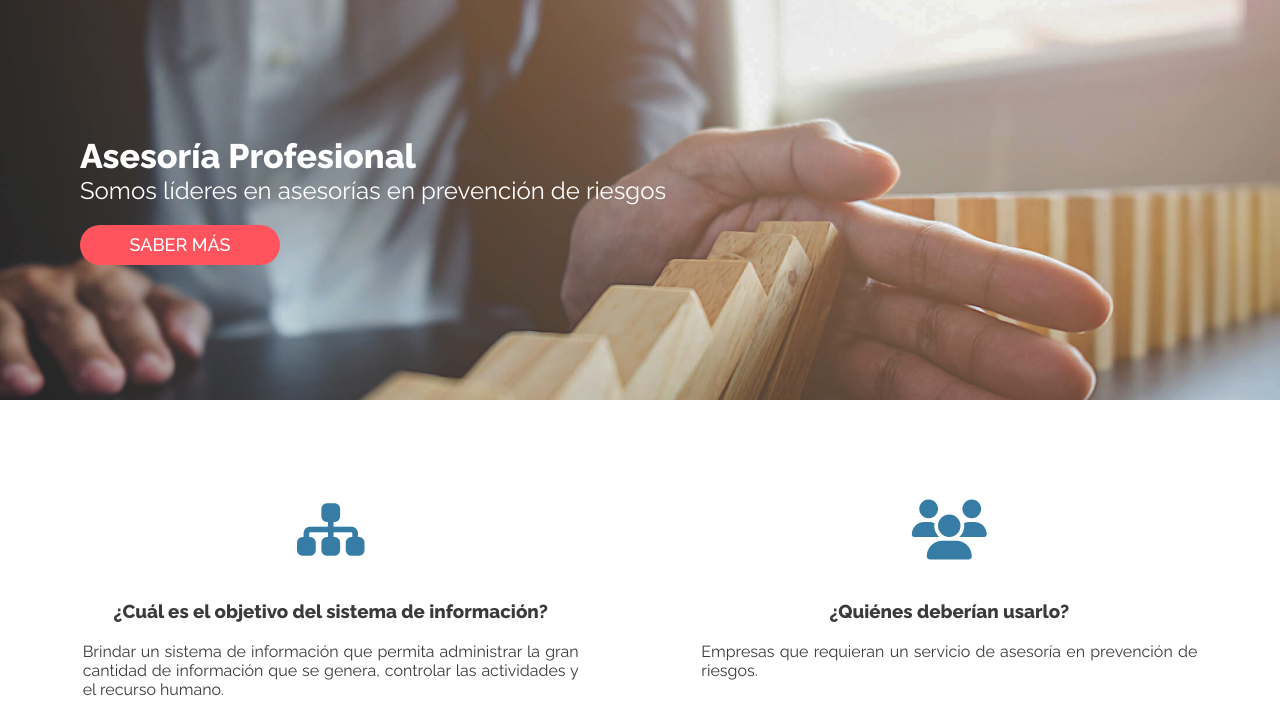
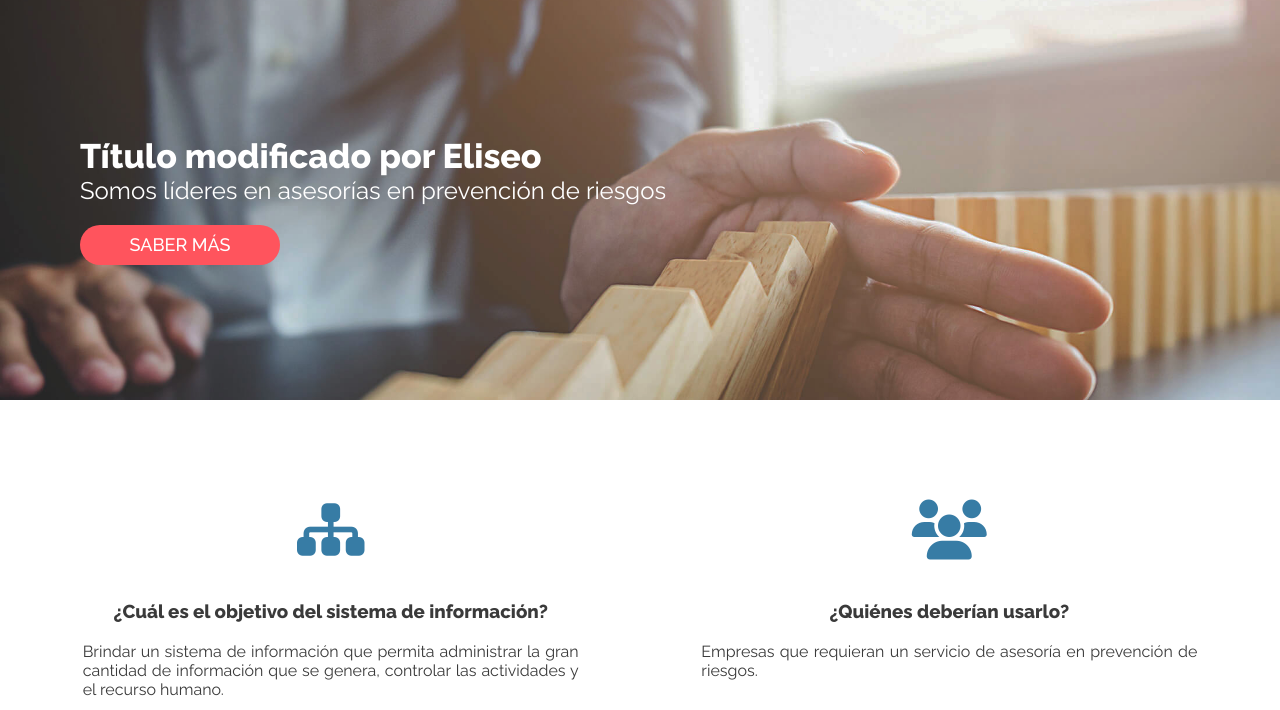
Before and after one commit to TeamBurbuja/Ejercicio-Grupal-N13, a plain HTML site: page index.html in a window 1280 px wide. Shown: the part 90-800 px from the top of the page. Drawn offline with Linux system fonts and the light colour scheme.

Commit message:
Cambio realizado en la rama Eliseo, se modifica título del archivo index.html

```diff
--- a/index.html
+++ b/index.html
@@ -35,7 +35,8 @@
     </header>
     <!-- Banner -->
     <section id="banner_home">
-        <h1>Asesoría Profesional</h1>
+        <!-- Modificación del título en index.html hecha por Eliseo -->
+        <h1>Título modificado por Eliseo</h1>
         <h2>Somos líderes en asesorías en prevención de riesgos</h2>
         <button>SABER MÁS</button>
     </section>
```
